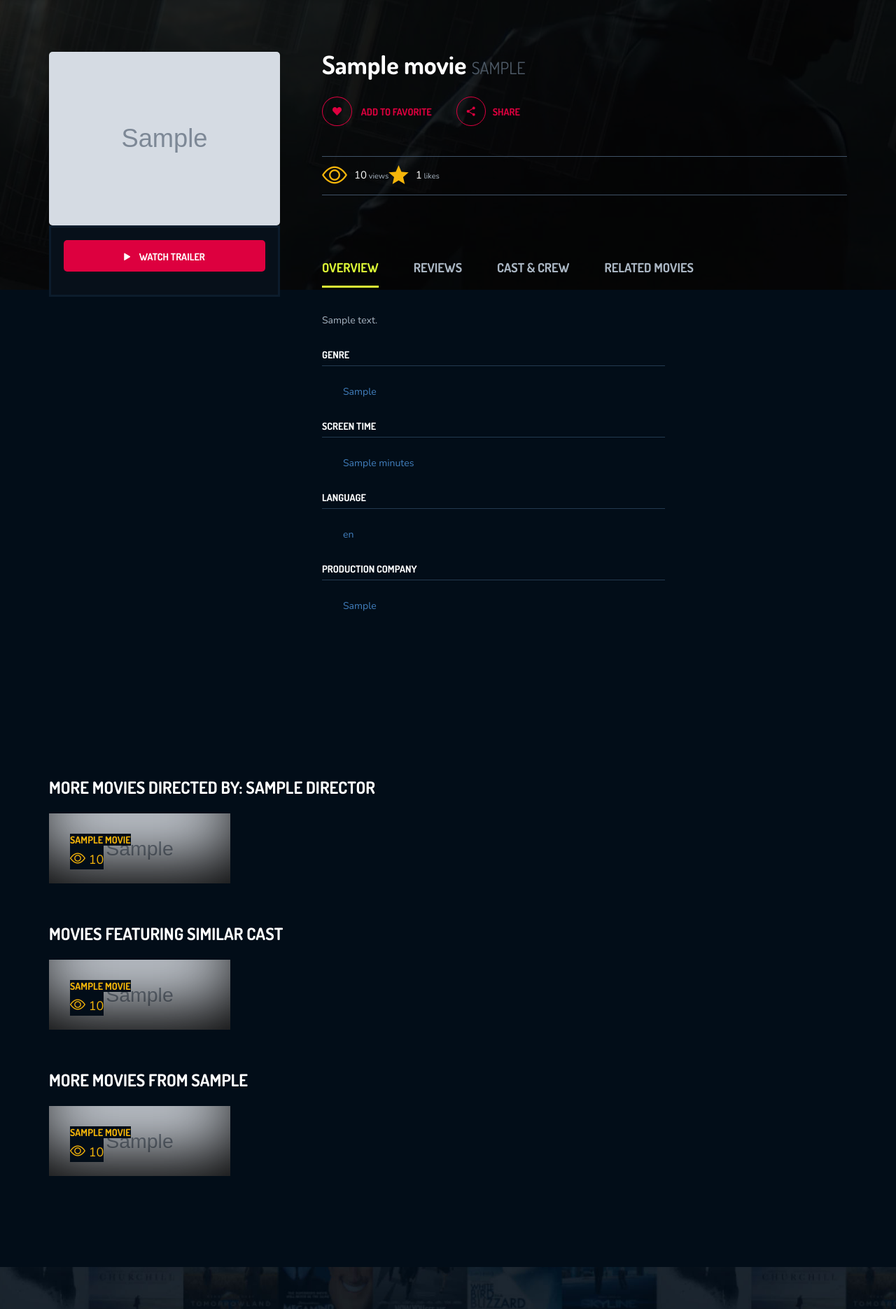
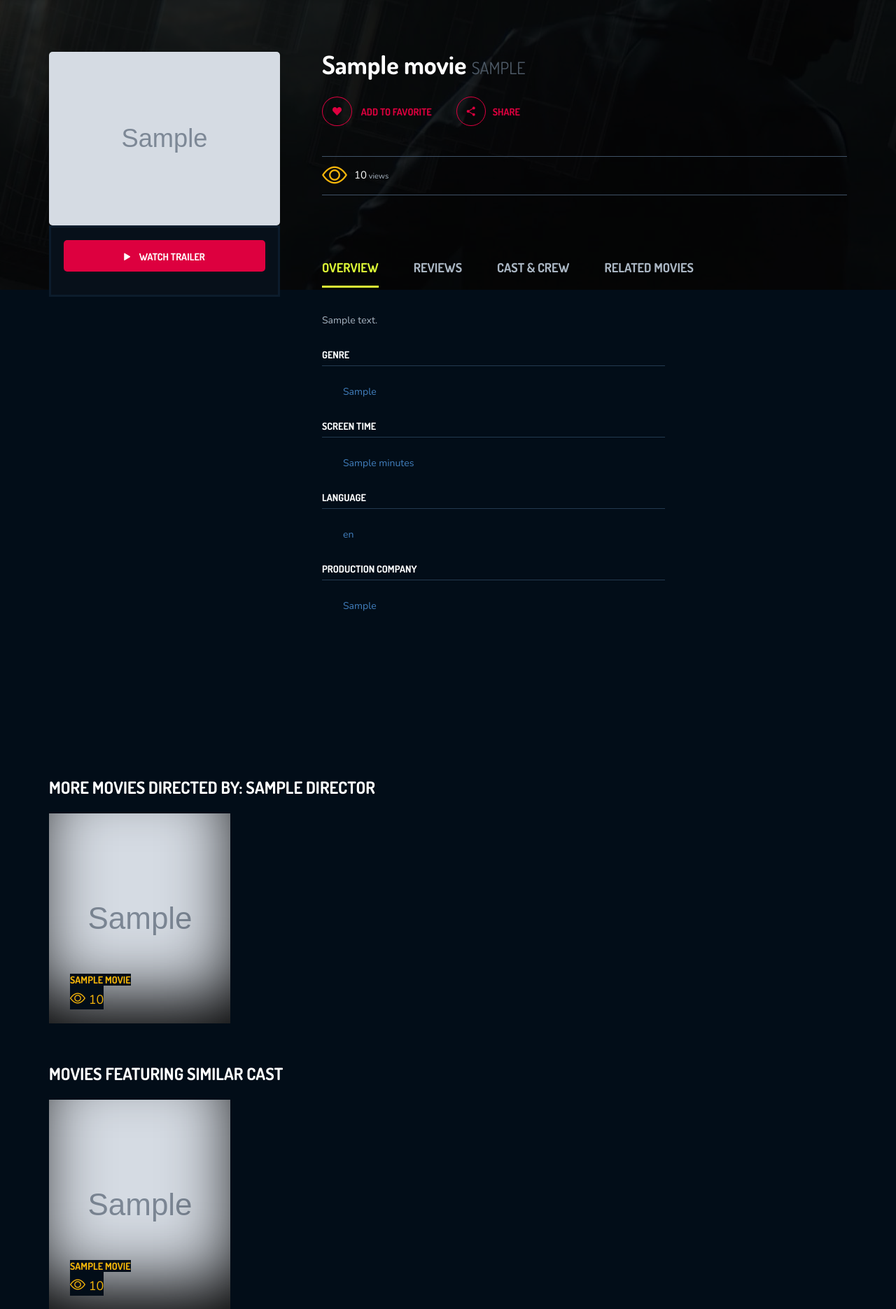
Before and after one commit to Rutvik-C/Recommendora, a Django app: template main/templates/main/movie.html in a window 1280 px wide. Shown: the part 184-2054 px from the top of the page at 70% size. Run offline with Django 3.2, Linux system fonts and the light colour scheme; tables that the repository leaves empty hold one stand-in row (values such as "Sample post"); the template is opened without the code that fills it: values that come from a table or form of the project are taken from there, most other values are stand-ins (such as "Sample title", 1, 10 or a date in 2020); grey boxes marked "Sample" are stand-in pictures; parts of the project's set-up code (start-up, migrations or seed data) failed here and were passed over; some libraries are stand-ins or nearby versions.

Commit message:
Movie page formatting

```diff
--- a/Recommendora/settings.py
+++ b/Recommendora/settings.py
@@ -81,8 +81,8 @@ DATABASES = {
         'HOST': '127.0.0.1',
         'PORT': '3306',
         'USER': 'root',
-        # 'PASSWORD': 'Mb@03052001',
-        'PASSWORD': 'HelloWorld',
+         'PASSWORD': 'Mb@03052001',
+        #'PASSWORD': 'HelloWorld',
     }
 }
 
--- a/main/templates/main/movie.html
+++ b/main/templates/main/movie.html
@@ -27,7 +27,7 @@
 
 		.myImg2 {
 			width:  40px;
-			height: 100px;
+			height: 300px;
 			object-fit: cover;
 		}
 
@@ -148,11 +148,7 @@
 							<p><span>{{ movie.views }}</span> views  <br>
 							</p>
 						</div>
-						<div class="rate">
-							<i class="ion-android-star"></i>
-							<p><span>{{ movie.likes }}</span> likes<br>
-							</p>
-						</div>
+
 					</div>
 					<div class="movie-tabs">
 						<div class="tabs">
```
